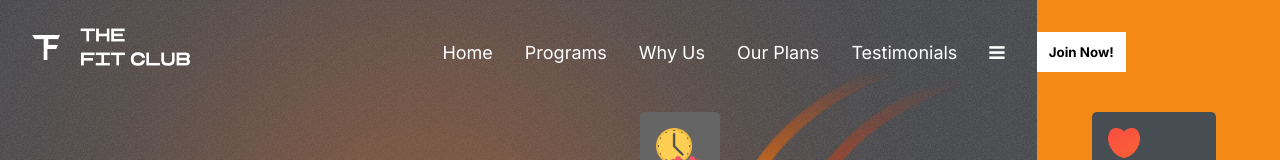
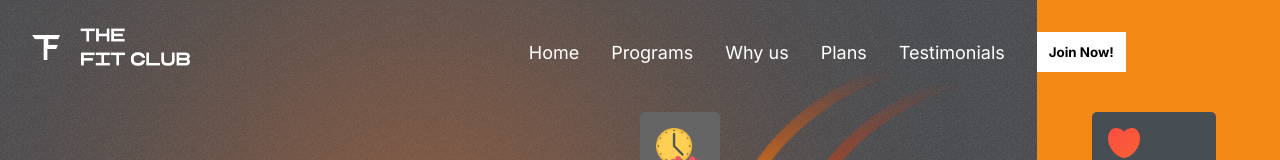
Before and after one commit to RifatNime/reactjs-fitness-club, a React (Create React App) app: page / in a window 1280 px wide. Shown: the top 160 px of the page. Built offline with nearby package versions, Linux system fonts and the light colour scheme.

Commit message:
mbile animation  start

```diff
--- a/src/components/Header/Header.css
+++ b/src/components/Header/Header.css
@@ -35,7 +35,7 @@
         padding: 2rem;
     }
 }
-
+/*
 
 .topnav {
     overflow: hidden;
@@ -95,4 +95,4 @@
         display: block;
         text-align: left;
     }
-}
+} */
--- a/src/components/Header/Header.jsx
+++ b/src/components/Header/Header.jsx
@@ -1,34 +1,83 @@
-import React from 'react';
-import './Header.css';
-import Logo from "../../assets/logo.png"
+import React, { useState } from "react";
+import Logo from "../../assets/logo.png";
+import "./Header.css";
+import { Link } from "react-scroll";
+import Bars from "../../assets/bars.png";
 
 const Header = () => {
+  const mobile = window.innerWidth <= 768 ? true : false;
+  const [menuOpened, setMenuOpened] = useState(false);
+  return (
+    <div className="header" id="header">
+      <img src={Logo} alt="" className="logo" />
+      {(menuOpened === false && mobile === true) ? (
+        <div
+          style={{ backgroundColor: "var(--appColor)", padding: "0.5rem", borderRadius: "5px" }}
+          onClick={() => setMenuOpened(true)}
+        >
+          <img
+            src={Bars}
+            alt="bars"
+            style={{ width: "1.5rem", height: "1.5rem" }}
+          />
+        </div>
+      ) : (
+        <ul className="header-menu">
+          <li>
+            <Link
+              onClick={() => setMenuOpened(false)}
+              activeClass="active"
+              to="home"
+              spy={true}
+              smooth={true}
+            >
+              Home
+            </Link>
+          </li>
+          <li>
+            <Link
+              onClick={() => setMenuOpened(false)}
+              to="programs"
+              spy={true}
+              smooth={true}
+            >
+              Programs
+            </Link>
+          </li>
+          <li>
+            <Link
+              onClick={() => setMenuOpened(false)}
+              to="reasons"
+              spy={true}
+              smooth={true}
+            >
+              Why us
+            </Link>
+          </li>
+          <li>
+            <Link
+              onClick={() => setMenuOpened(false)}
+              to="plans"
+              spy={true}
+              smooth={true}
+            >
+              Plans
+            </Link>
+          </li>
+          <li>
+            <Link
+              onClick={() => setMenuOpened(false)}
+              to="testimonials"
+              spy={true}
+              smooth={true}
+            >
+              Testimonials
+            </Link>
+          </li>
+        </ul>
+      )}
+    </div>
+  );
+};
 
-  function myFunction() {
-    var x = document.getElementById("myTopnav");
-    if (x.className === "topnav") {
-      x.className += " responsive";
-    } else {
-      x.className = "topnav";
-    }
-  }
-
-  return (
-    <div className='header topnav" id="myTopnav"'>
-
-      <img src={Logo} alt="" className='logo' />
-      <ul className='header-menu'>
-        <li href="#home" className="active">Home</li>
-        <li href="#home">Programs</li>
-        <li href="#home">Why Us</li>
-        <li href="#home">Our Plans</li>
-        <li href="#home">Testimonials</li>
-        <a href="javascript:void(0);" className="icon" style={{color: 'white'}} onclick="myFunction()">
-          <i class="fa fa-bars"></i>
-        </a>
-      </ul>
-    </div>
-  )
-}
-
-export default Header
+export default Header;
--- a/src/components/Hero/Hero.jsx
+++ b/src/components/Hero/Hero.jsx
@@ -15,15 +15,17 @@
     const transition = {
         type: 'spring', duration: 3
     }
+    const mobile = window.innerWidth <= 768 ? true : false;
     return (
-        <div className='hero'>
+        <div className='hero' id='home'>
             <div className="blur hero-blur"></div>
             <div className="blur blur-f"></div>
             <div className="left-h">
                 <Header />
                 {/* The Best Add part */}
                 <div className="the-best-add">
-                    <motion.div className='' initial={{ left: "255px" }}
+                    <motion.div
+                        initial={{ left: mobile ? "280px" : '238px' }}
                         whileInView={{ left: "8px" }}
                         transition={{ ...transition, type: "tween" }}
                     ></motion.div>
```
